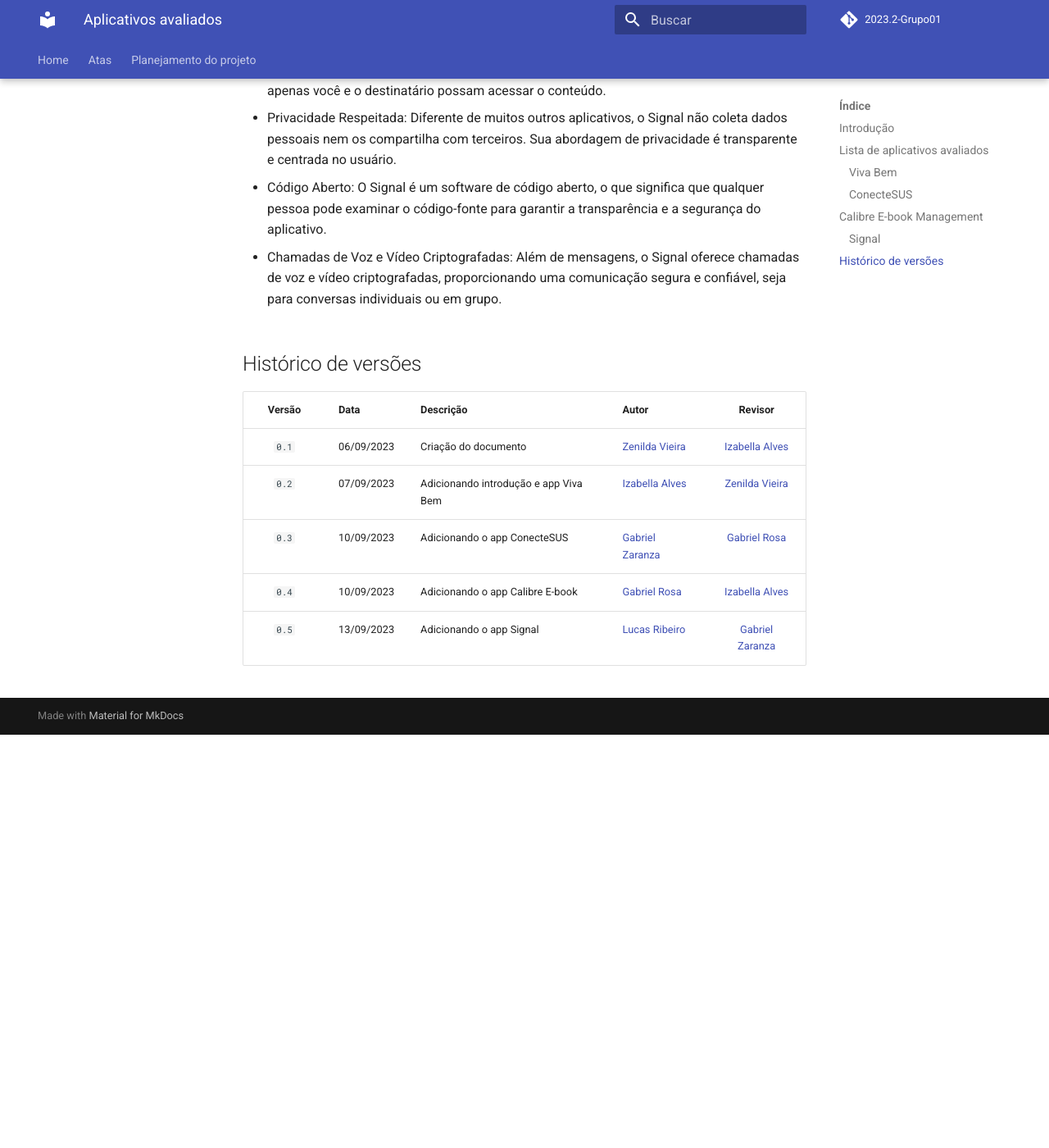
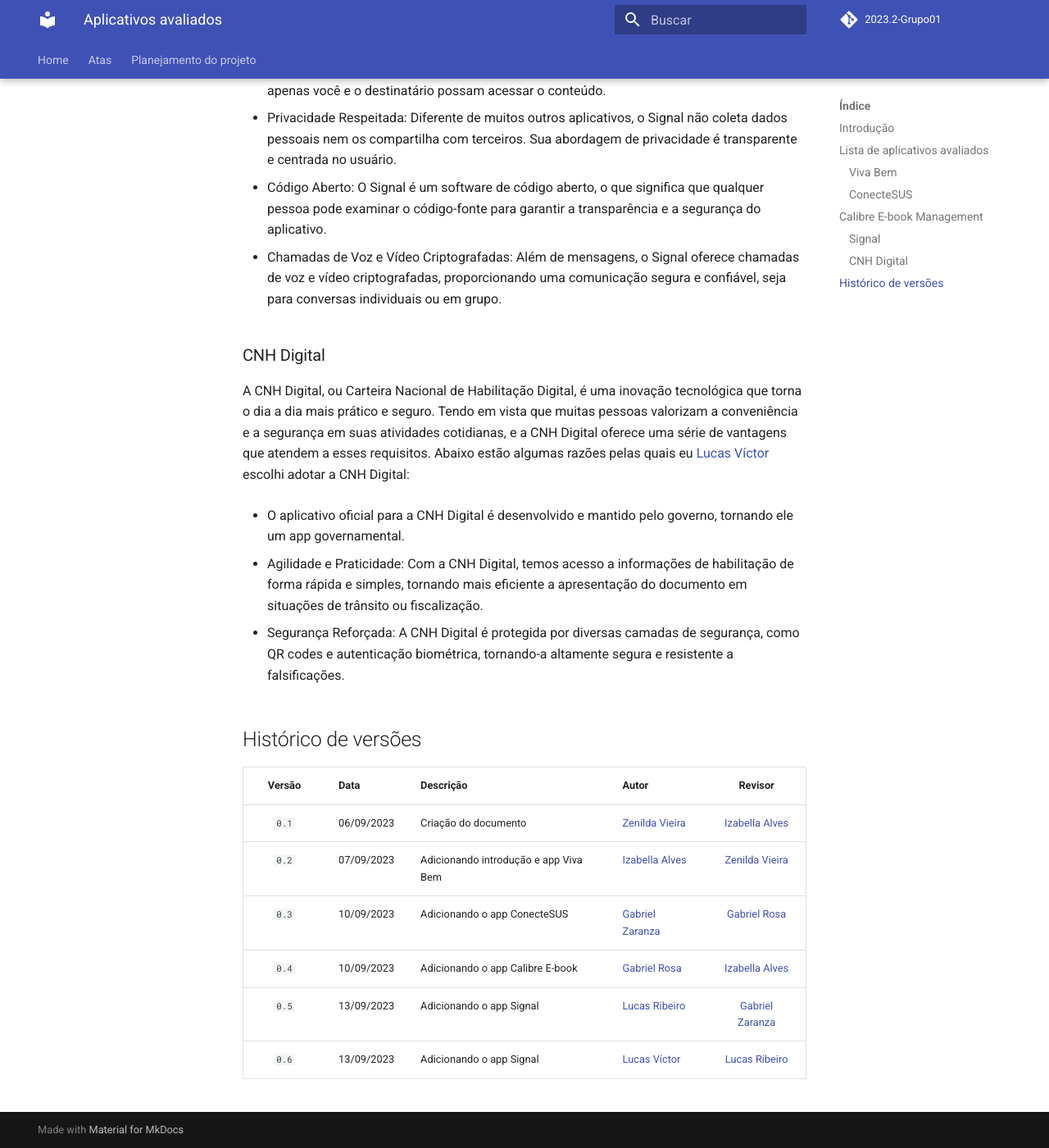
Before and after one commit to Requisitos-de-Software/2023.2-Economia-DF, an MkDocs documentation site: the page built from docs/planejamento do projeto/lista-apps-avaliados.md, in a window 1280 px wide and 1400 px high, scrolled down 2363 px. Shown: the whole window at 82% size. Built offline with MkDocs 1.6.1 and Material for MkDocs 9.7.7, drawn with Linux system fonts in a browser that asks for light colours; comment, search, counter and statistics services are not loaded; before the commit the page ends 3259 px from its top, so only the background shows below that; some of the changed text lies outside the part shown.

Commit message:
CNH_Digital

```diff
--- a/docs/planejamento do projeto/lista-apps-avaliados.md
+++ b/docs/planejamento do projeto/lista-apps-avaliados.md
@@ -7,7 +7,7 @@ Na fase inicial do projeto, os estudantes foram convidados a selecionar individu
 |     ConecteSUS                        |         [Gabriel Zaranza](https://github.com/GZaranza)                      |
 |Viva Bem                           |[Izabella Alves](https://github.com/izabellaalves)                               |
 | Signal                             |[Lucas Ribeiro](https://github.com/lucassouzs)                                   |
-|                             |                                   |
+| CNH DIGITAL                 |  [Lucas Víctor](https://github.com/Lucas13032003)                                 |
 |                             |                                   |
 |                             |                                   |
 
@@ -52,6 +52,17 @@ O Signal é um aplicativo de mensagens instantâneas que prioriza a privacidade.
 
 - Chamadas de Voz e Vídeo Criptografadas: Além de mensagens, o Signal oferece chamadas de voz e vídeo criptografadas, proporcionando uma comunicação segura e confiável, seja para conversas individuais ou em grupo.
 
+### CNH Digital
+
+A CNH Digital, ou Carteira Nacional de Habilitação Digital, é uma inovação tecnológica que torna o dia a dia mais prático e seguro. Tendo em vista que muitas pessoas valorizam a conveniência e a segurança em suas atividades cotidianas, e a CNH Digital oferece uma série de vantagens que atendem a esses requisitos. Abaixo estão algumas razões pelas quais eu [Lucas Víctor](https://github.com/Lucas13032003)  escolhi adotar a CNH Digital:
+
+- O aplicativo oficial para a CNH Digital é desenvolvido e mantido pelo governo,  tornando ele um app governamental.
+
+- Agilidade e Praticidade: Com a CNH Digital, temos acesso a informações de habilitação de forma rápida e simples, tornando mais eficiente a apresentação do documento em situações de trânsito ou fiscalização.
+
+- Segurança Reforçada: A CNH Digital é protegida por diversas camadas de segurança, como QR codes e autenticação biométrica, tornando-a altamente segura e resistente a falsificações.
+
+
 ##  Histórico de versões
 |Versão|Data|Descrição|Autor|Revisor|
 |:----:|----|---------|-----|:-------:|
@@ -60,3 +71,4 @@ O Signal é um aplicativo de mensagens instantâneas que prioriza a privacidade.
 |`0.3`|10/09/2023|Adicionando o app ConecteSUS|[Gabriel Zaranza](https://github.com/GZaranza)|[Gabriel Rosa](https://github.com/gabrielrosa09)|
 |`0.4`|10/09/2023 | Adicionando o app Calibre E-book | [Gabriel Rosa](https://github.com/gabrielrosa09) | [Izabella Alves](https://github.com/izabellaalves) |
 |`0.5`|13/09/2023 | Adicionando o app Signal | [Lucas Ribeiro](https://github.com/lucassouzs) | [Gabriel Zaranza](https://github.com/GZaranza) |
+|`0.6`|13/09/2023 | Adicionando o app Signal |  [Lucas Víctor](https://github.com/Lucas13032003)  | [Lucas Ribeiro](https://github.com/lucassouzs) |
```
